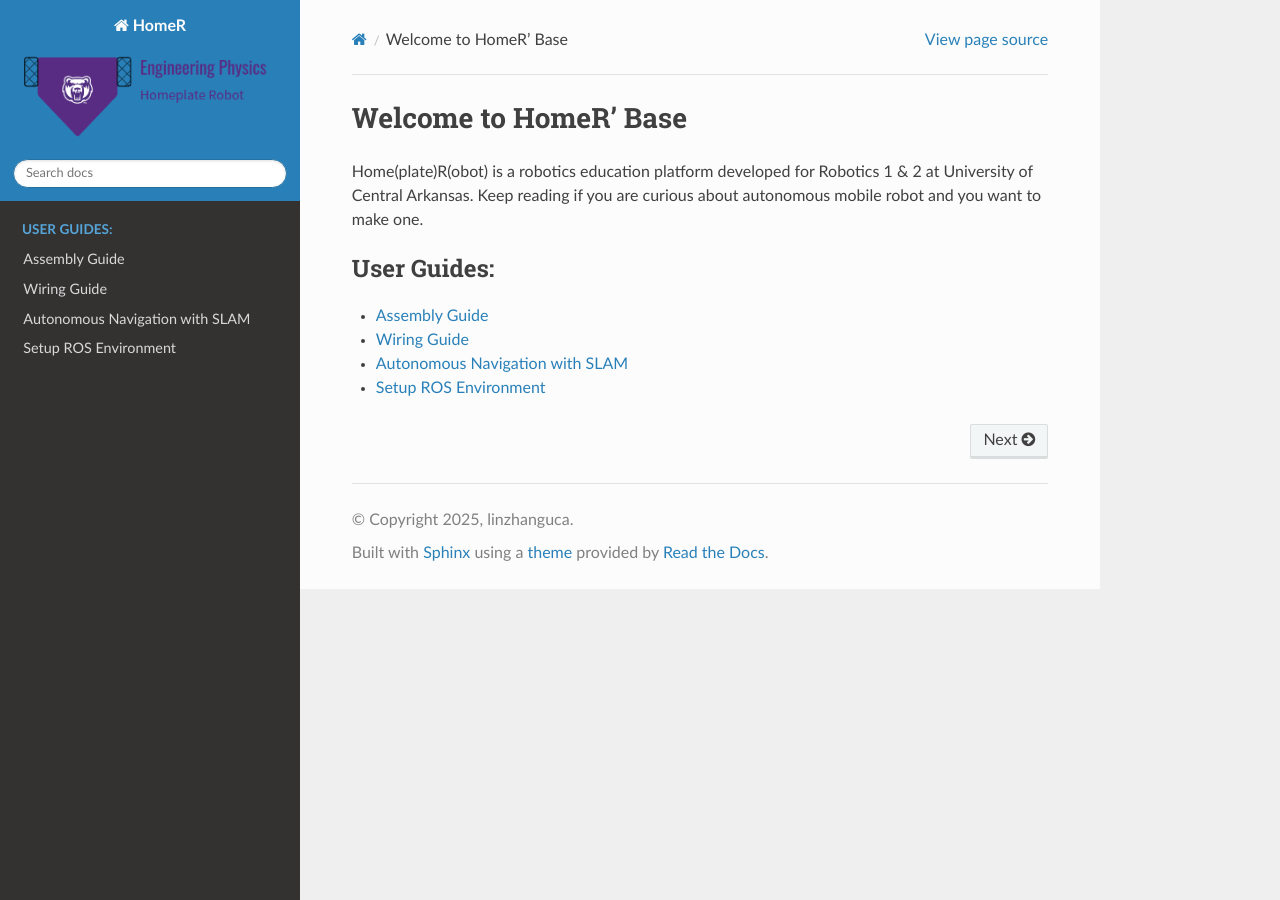
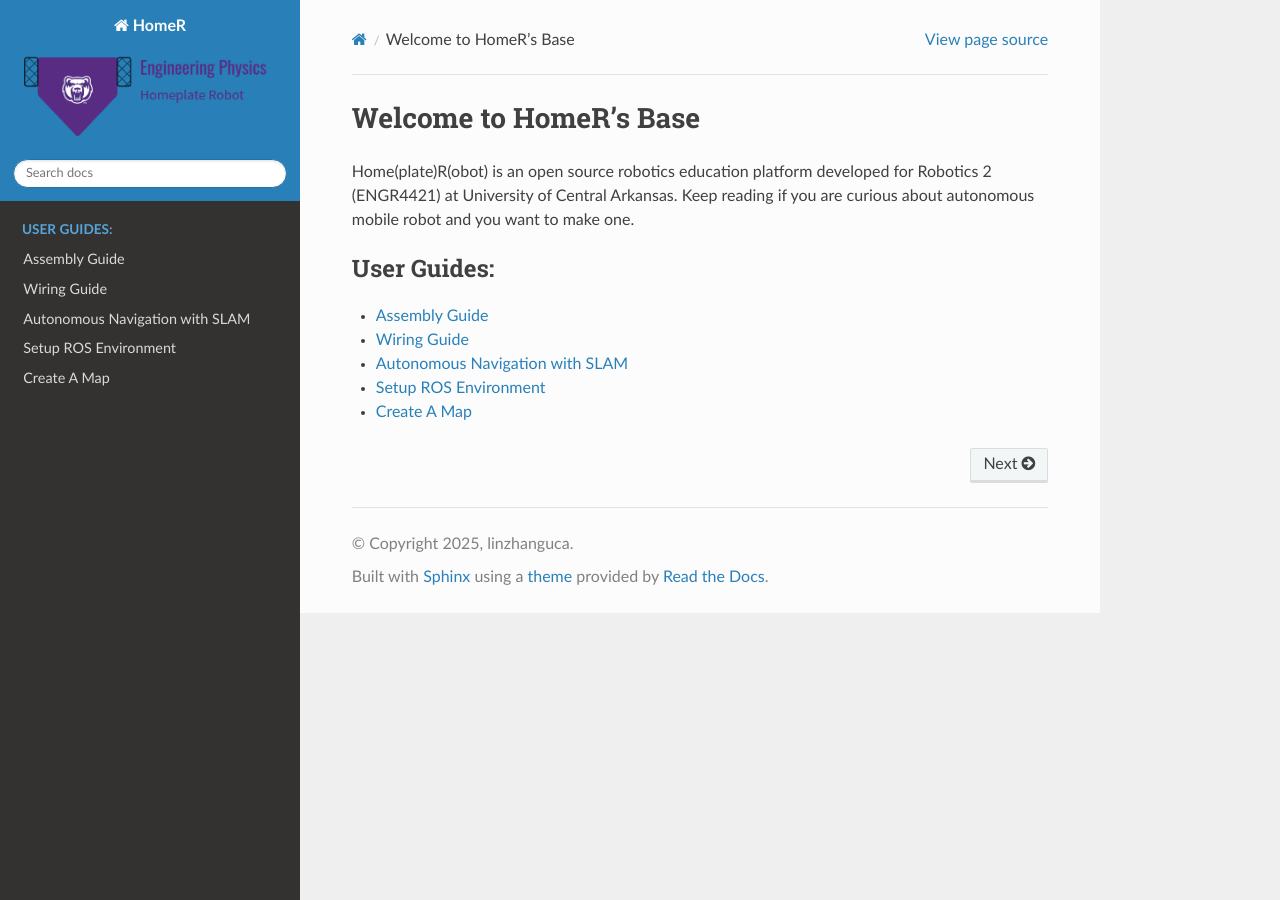
Before and after one commit to linzhangUCA/homer, a Sphinx documentation site: the page built from docs/index.rst, in a window 1280 px wide. Built offline with Sphinx 7.4.7 and the Read the Docs theme 3.1.0, drawn with Linux system fonts in a browser that asks for light colours.

```diff
--- a/docs/index.rst
+++ b/docs/index.rst
@@ -3,10 +3,10 @@
    You can adapt this file completely to your liking, but it should at least
    contain the root `toctree` directive.
 
-Welcome to HomeR' Base
+Welcome to HomeR's Base
 =======================
 
-Home(plate)R(obot) is a robotics education platform developed for Robotics 1 & 2 at University of Central Arkansas.
+Home(plate)R(obot) is an open source robotics education platform developed for Robotics 2 (ENGR4421) at University of Central Arkansas.
 Keep reading if you are curious about autonomous mobile robot and you want to make one.
 
 
```
Also changed, not shown: other parts of docs/index.rst (+1 -0 lines), README.md (+1 -1 lines), docs/user/mapping.rst (added, +21 -0 lines).
